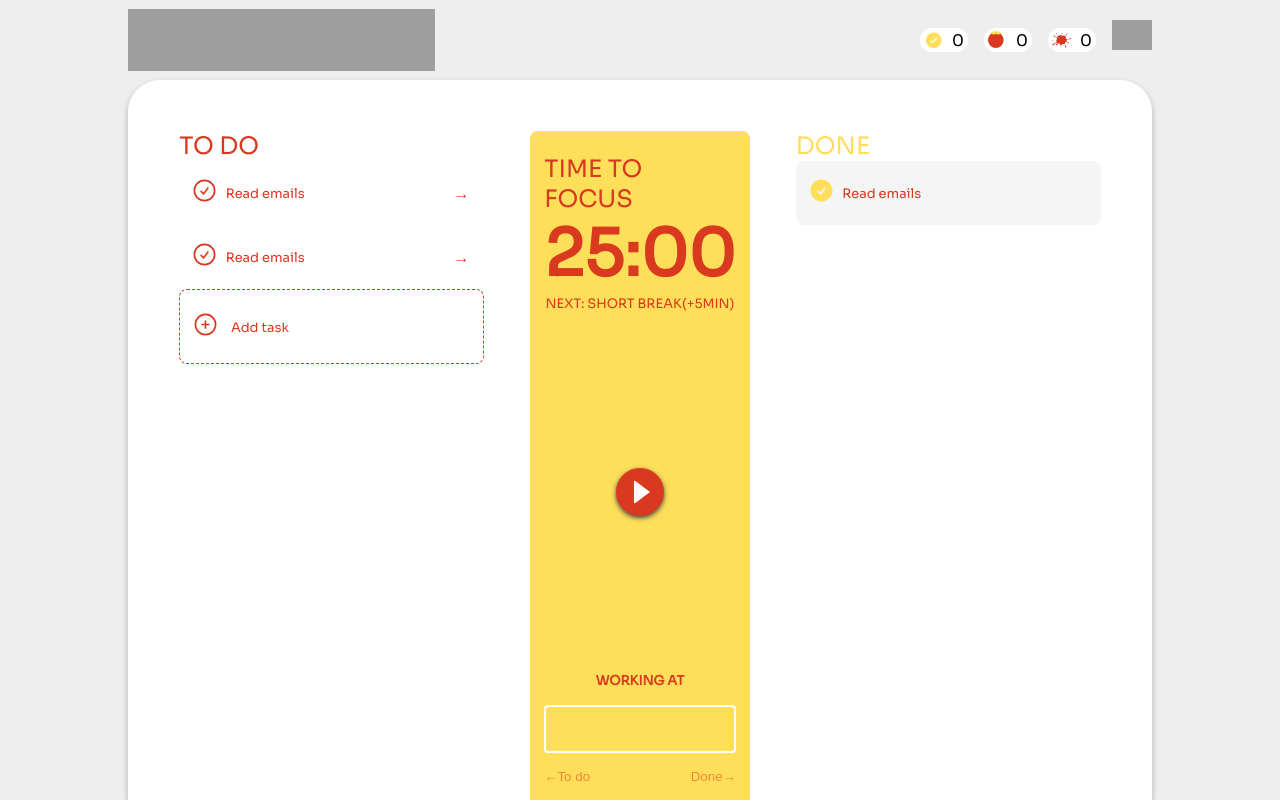
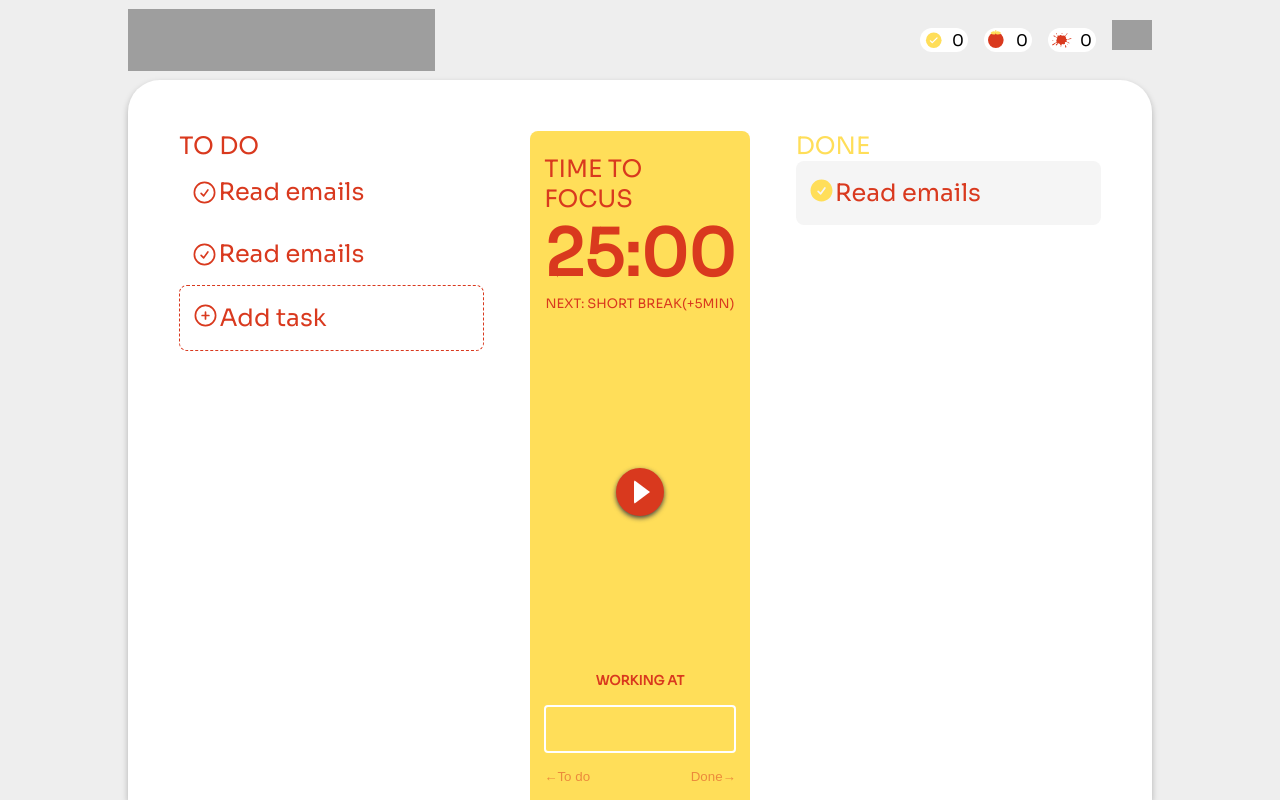
Before and after one commit to webeetle/Tomatime-Team1, a React (Vite) app in the folder tomatime-front/: page /home in a window 1280 px wide. Built offline with nearby package versions, Linux system fonts and the light colour scheme; grey boxes are pictures that could not be loaded.

Commit message:
aggiornamento

```diff
--- a/tomatime-front/src/Components/AnotherList/index.jsx
+++ b/tomatime-front/src/Components/AnotherList/index.jsx
@@ -1,6 +1,6 @@
 import React from "react";
 import "./index.css";
-import Modal from "../WriteModal";
+import WriteModal from "../WriteModal";
 
 function AnotherList() {
   return (
@@ -22,7 +22,7 @@ function AnotherList() {
             />
           </svg>
         </div>
-        <Modal />
+        <WriteModal />
         {/* <span className="msg-list" >Add Task</span> */}
       </div>
     </>
--- a/tomatime-front/src/Components/DeleteModal/index.css
+++ b/tomatime-front/src/Components/DeleteModal/index.css
@@ -12,23 +12,21 @@
   z-index: 90;
 }
 
-.arrow-list{
+.arrow-list {
   display: none;
 }
 
-.check-list{
+.check-list {
   display: flex;
   font-size: x-large !important;
 }
 
-.msg-list{
+.msg-list {
   display: contents;
   font-size: x-large !important;
 }
 
-
-
-.modal-main{
+.modal-main {
   width: 5rem;
   padding: 10px;
 }
@@ -43,8 +41,6 @@
   width: 600px;
   height: 330px;
 }
-
-
 
 textarea {
   width: 100%;
@@ -90,7 +86,6 @@ textarea {
   text-align: center;
 }
 
-
 .title-text {
   font-size: x-large;
   font-weight: bold;
@@ -102,12 +97,12 @@ textarea {
 }
 
 .subtitle-text {
- display: flex;
- padding-top: 2%;
- font-size: large;
+  display: flex;
+  padding-top: 2%;
+  font-size: large;
 }
 
-.description{
+.description {
   display: flex;
   border: 1px solid lightgray;
   background: lightgrey;
@@ -116,17 +111,16 @@ textarea {
   margin-bottom: 30px;
 }
 
-
 .title-container {
   display: flex;
 }
 
-
-.basket {
-  width: 42px;
-  height: 42px;
-  background-image: url("/src/imgs/basket.svg");
-  background-repeat: no-repeat;
-  border: none;
-  background-color: white;
+button .basket {
+  display: flex;
+  align-items: center;
+  justify-content: center;
+  font-size: x-large;
+  color: #d9391e;
+  width: 100%;
+  height: 100%;
 }
--- a/tomatime-front/src/Components/DeleteModal/index.jsx
+++ b/tomatime-front/src/Components/DeleteModal/index.jsx
@@ -1,23 +1,24 @@
 import React, { useState } from "react";
 import "./index.css";
-import ToDoList from "./Components/ToDoList";
-import "./Components/ToDoList/index.css";
+import ToDoList from "../ToDoList";
 
 function DeleteModal() {
-  const [isOpen, setIsOpen] = useState(false);
+  const [isDeleteOpen, setIsDeleteOpen] = useState(false);
 
-  const openModal = () => {
-    setIsOpen(true);
+  const openDeleteModal = () => {
+    setIsDeleteOpen(true);
   };
 
-  const closeModal = () => {
-    setIsOpen(false);
+  const closeDeleteModal = () => {
+    setIsDeleteOpen(false);
   };
 
   return (
-    <div className="modal-main">
-      <button onClick={openModal} className="basket"></button>
-      {isOpen && (
+    <>
+      <button onClick={openDeleteModal} className="basket">
+        Cancella
+      </button>
+      {isDeleteOpen && (
         <div className="modal-overlay">
           <div className="modal">
             <div>
@@ -34,7 +35,7 @@ function DeleteModal() {
             <div className="position-button">
               <div></div>
               <div>
-                <button className="button-cancel" onClick={closeModal}>
+                <button className="button-cancel" onClick={closeDeleteModal}>
                   Cancel
                 </button>
                 <button className="button-del">Delete</button>
@@ -43,7 +44,7 @@ function DeleteModal() {
           </div>
         </div>
       )}
-    </div>
+    </>
   );
 }
 
--- a/tomatime-front/src/Components/WriteModal/index.css
+++ b/tomatime-front/src/Components/WriteModal/index.css
@@ -12,12 +12,7 @@
   z-index: 90;
 }
 
-.modal-main {
-  width: 5rem;
-  padding: 10px;
-}
-
-.modal {
+/* .modal {
   background-color: white;
   box-shadow: 0px 3px 6px #00000029;
   opacity: 1;
@@ -26,7 +21,7 @@
   border-radius: 15px;
   width: 600px;
   height: 330px;
-}
+} */
 
 .modal-title {
   display: flex;
@@ -44,14 +39,7 @@ textarea {
   margin-top: 5%;
   resize: none;
 }
-
-.position-button {
-  display: flex;
-  justify-content: space-between;
-  padding: 10px;
-}
-
-.button-cancel {
+button .button-cancel {
   color: #d9391e;
   border: 1px solid #d9391e;
   margin-right: 10px;
--- a/tomatime-front/src/Components/WriteModal/index.jsx
+++ b/tomatime-front/src/Components/WriteModal/index.jsx
@@ -1,22 +1,25 @@
 import React, { useState } from "react";
 import "./index.css";
+import DeleteModal from "../DeleteModal";
 
 function WriteModal() {
-  const [isOpen, setIsOpen] = useState(false);
+  const [isWriteOpen, setIsWriteOpen] = useState(false);
 
-  const openModal = () => {
-    setIsOpen(true);
+  const openWriteModal = () => {
+    setIsWriteOpen(true);
   };
 
-  const closeModal = () => {};
+  const closeWriteModal = () => {
+    setIsOpen(false);
+  };
 
   return (
-    <div className="modal-main">
-      <span onClick={openModal} className="msg-list">
+    <>
+      <span onClick={openWriteModal} className="msg-list">
         Add task
       </span>
 
-      {isOpen && (
+      {isWriteOpen && (
         <div className="modal-overlay">
           <div className="modal">
             <div className="modal-title">
@@ -27,8 +30,8 @@ function WriteModal() {
             <div className="position-button">
               <div></div>
               <div>
-                <button className="button-cancel" onClick={closeModal}>
-                  Cancel
+                <button className="button-cancel" onClick={closeWriteModal}>
+                  <DeleteModal />
                 </button>
                 <button className="button-add">Add task</button>
               </div>
@@ -36,7 +39,7 @@ function WriteModal() {
           </div>
         </div>
       )}
-    </div>
+    </>
   );
 }
 
```
